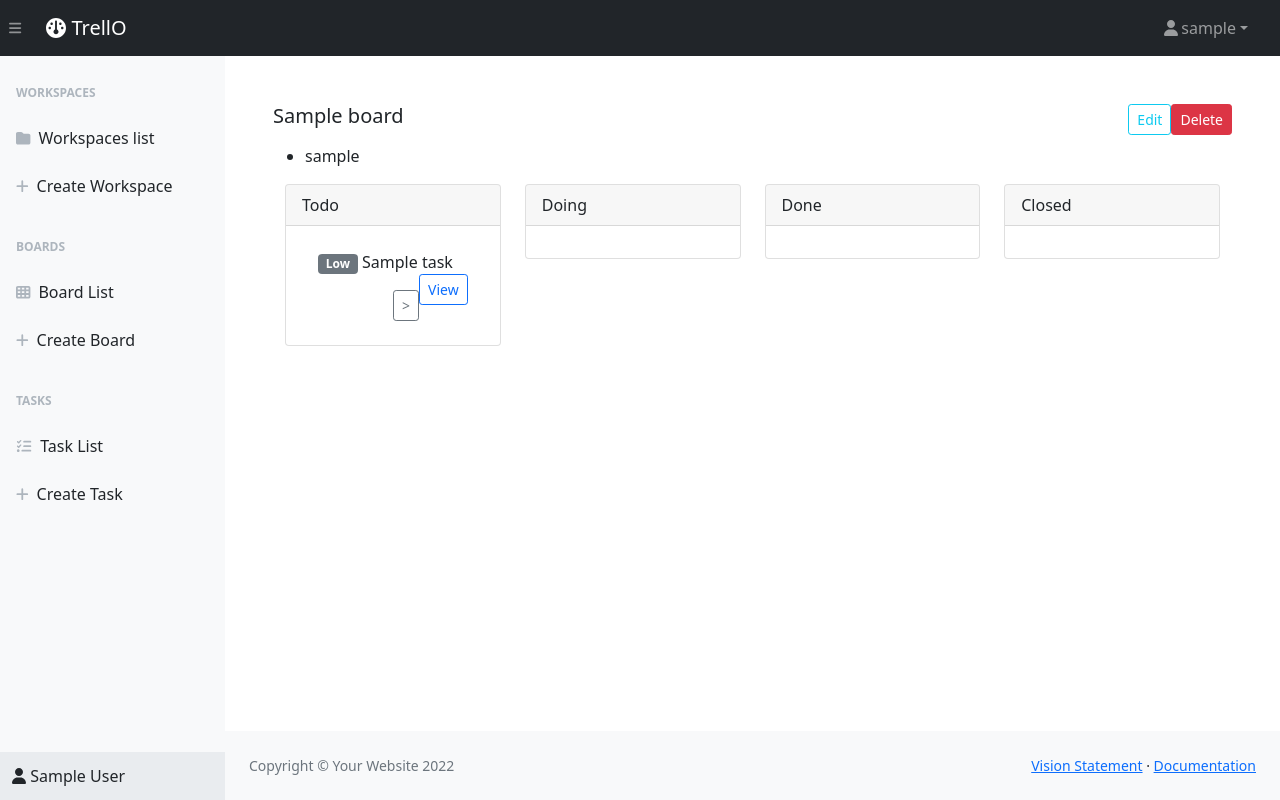
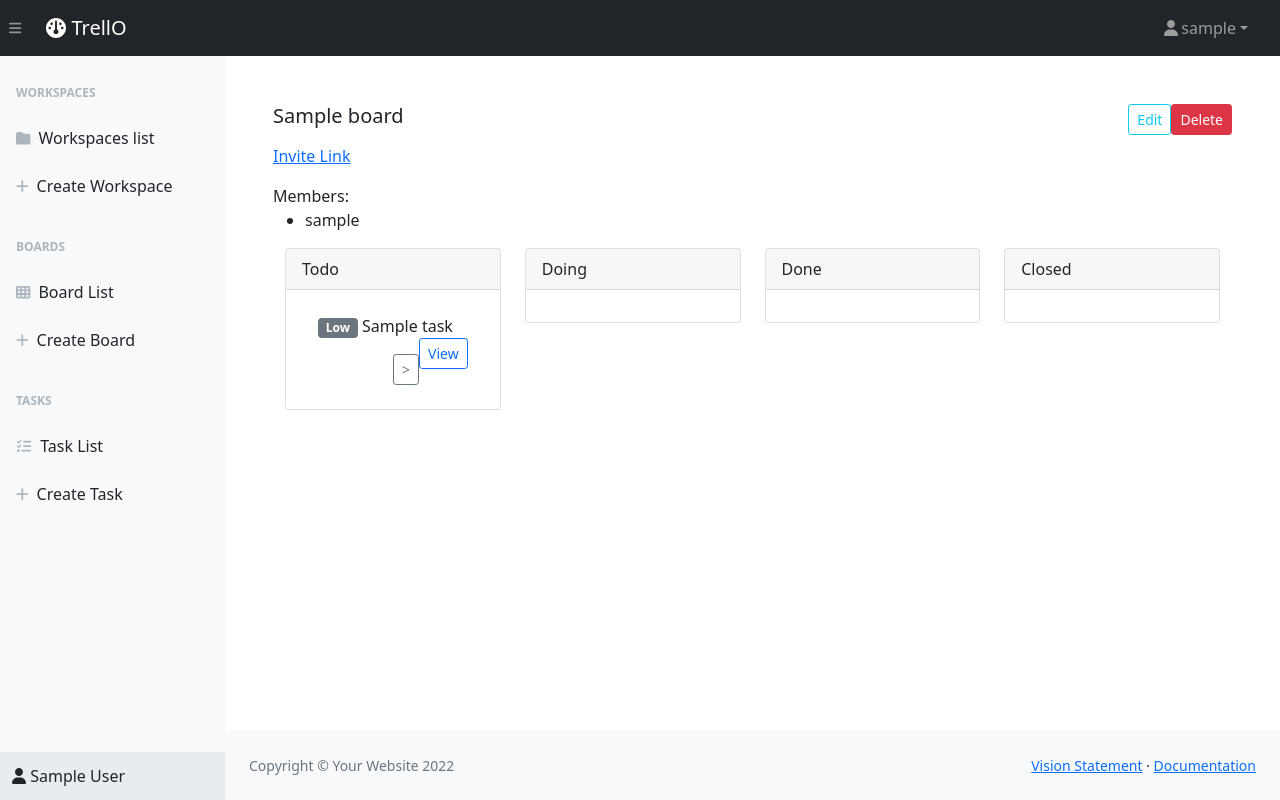
Before and after one commit to agile-software-development/project, a Django app: page /boards/1 in a window 1280 px wide. Run offline with Django 4.2, Linux system fonts and the light colour scheme; a user stored in the database is signed in; tables that the repository leaves empty hold one stand-in row (values such as "Sample post"); some libraries are stand-ins or nearby versions; some web fonts are replaced.

Commit message:
Show invite link

```diff
--- a/task/templates/boards/board_detail.html
+++ b/task/templates/boards/board_detail.html
@@ -16,6 +16,12 @@
                 </a>
             </h5>
             <p class="card-text">{{ object.description }}</p>
+            <p>
+            {% if object.invitelink %}
+                <a href="/join?token={{ object.invitelink.uuid }}">Invite Link</a>
+            {% endif %}
+            </p>
+            Members:
             <ul>
                 {% for member in object.members.all %}
                     <li>{{ member }}</li>
```
Also changed, not shown: task/templates/workspaces/workspace_list.html (+7 -0 lines).
